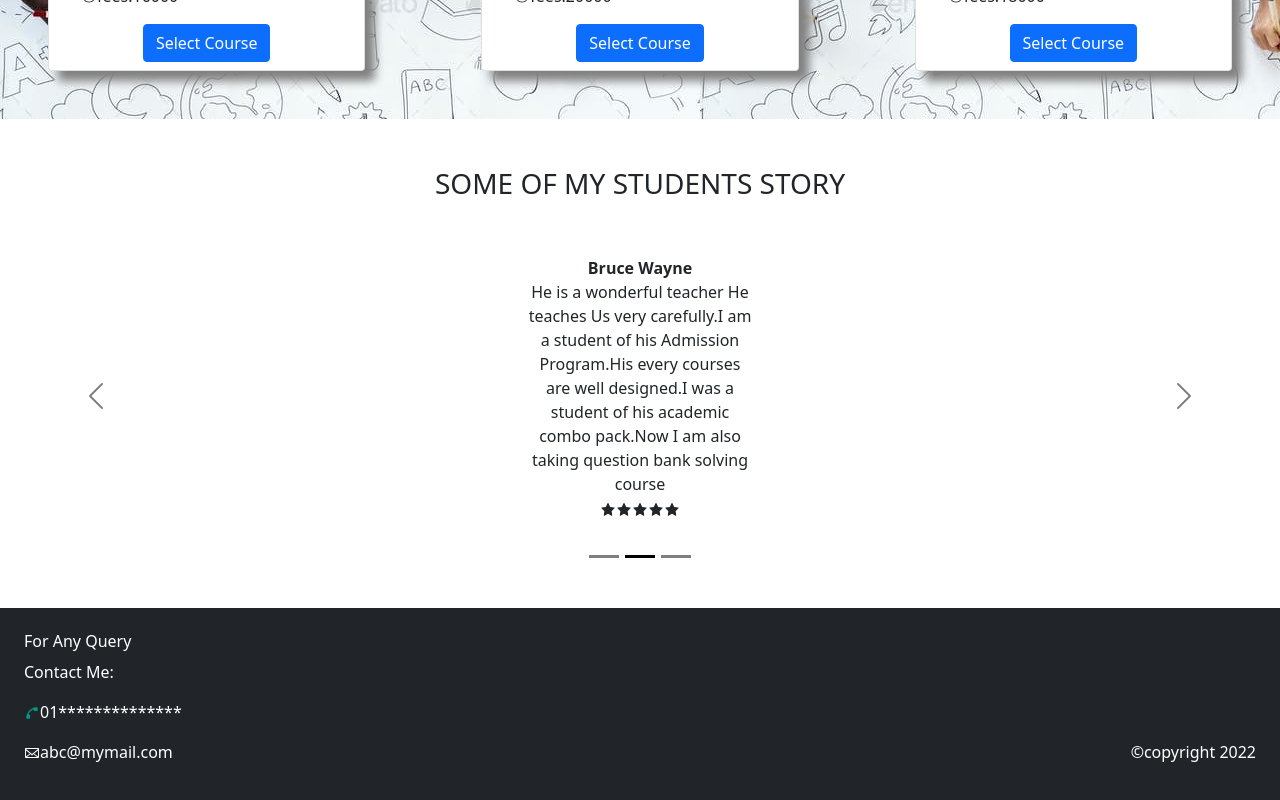
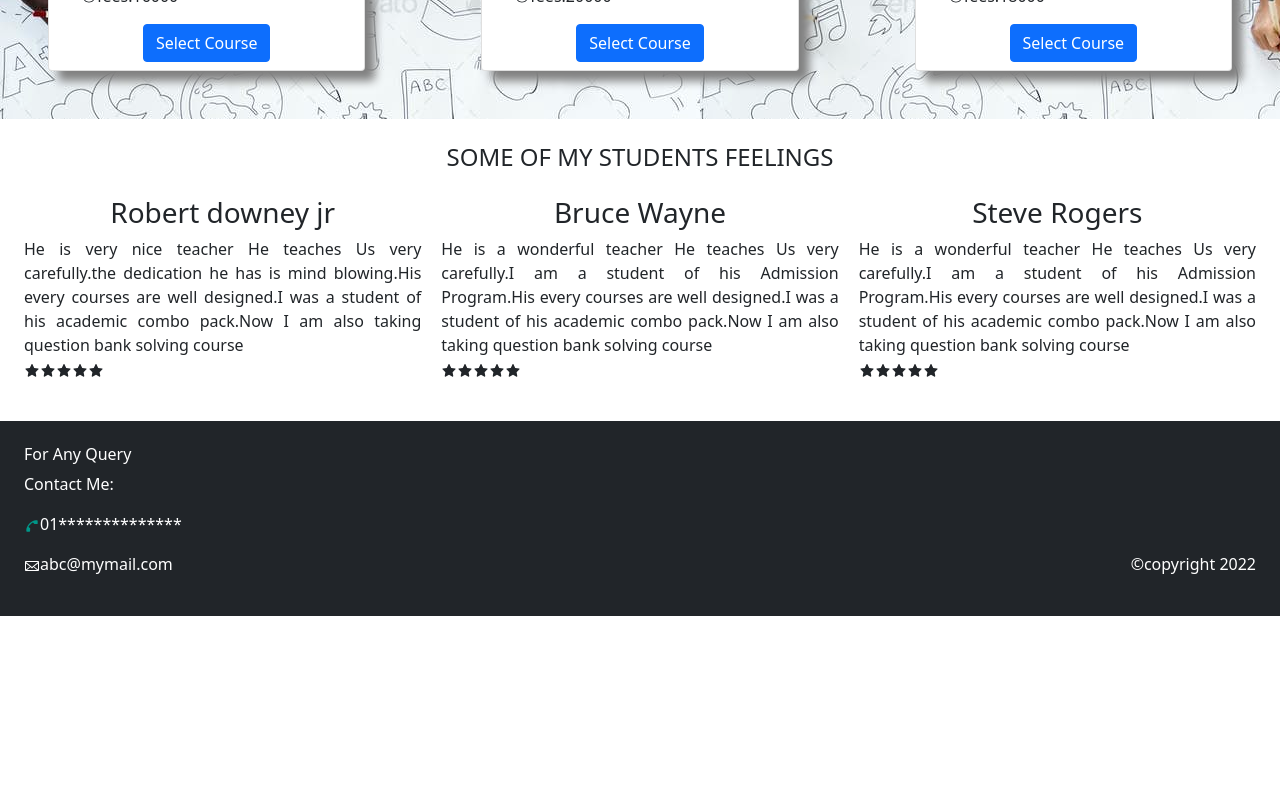
Before and after one commit to Md-Shahriar-Islam/LearnZone, a React (Create React App) app: page / in a window 1280 px wide. Shown: the part 1587-2387 px from the top of the page. After the commit the page ends 2203 px from the top, so only its background shows below. Built offline with nearby package versions, Linux system fonts and the light colour scheme; no server answers; a web font is replaced by a local one.

Commit message:
reviews section added

```diff
--- a/src/Components/Home/Reviews/Reviews.js
+++ b/src/Components/Home/Reviews/Reviews.js
@@ -1,48 +1,49 @@
 import React from 'react';
 import { Carousel } from 'react-bootstrap';
 import { AiFillStar } from 'react-icons/ai';
+import review from "../../../images/banner/review.jpg"
 
 const Reviews = () => {
     return (
-        <div className="background">
-            <h3 className="text-center mb-2 mt-5">SOME OF MY STUDENTS STORY</h3>
-            <Carousel variant="dark">
-                <Carousel.Item>
+        <div className="mx-4">
+            <h4 className="text-center m-4">SOME OF MY STUDENTS FEELINGS</h4>
+            <div className='card-holder' >
 
-                    <p className="d-block mx-auto w-25  text-center p-5">
-                        <strong className="p-2" >Robert downey jr</strong><br></br>
-                        He is very nice teacher He teaches Us very carefully.the dedication he has is mind blowing.His every courses are well designed.I was a student of his academic combo pack.Now I am also taking question bank solving course<br></br>
-                        <AiFillStar />
-                        <AiFillStar />
-                        <AiFillStar />
-                        <AiFillStar />
-                        <AiFillStar />
-                    </p>
-                </Carousel.Item>
-                <Carousel.Item>
-                    <p className="d-block mx-auto w-25  text-center p-5">
-                        <strong className="p-2" >Bruce Wayne</strong><br></br>
-                        He is a wonderful teacher He teaches Us very carefully.I am a student of his Admission Program.His every courses are well designed.I was a student of his academic combo pack.Now I am also taking question bank solving course<br></br>
-                        <AiFillStar />
-                        <AiFillStar />
-                        <AiFillStar />
-                        <AiFillStar />
-                        <AiFillStar />
-                    </p>
-                </Carousel.Item>
-                <Carousel.Item>
-                    <p className="d-block mx-auto w-25  text-center p-5">
-                        <strong className="p-2" >Steve Rogers</strong><br></br>
-                        He is a wonderful teacher He teaches Us very carefully.I am a student of his Admission Program.His every courses are well designed.I was a student of his academic combo pack.Now I am also taking question bank solving course<br></br>
+                <div>
+                    <h3 class="text-center">Robert downey jr</h3>
+                    <p style={{ textAlign: 'justify' }}>He is very nice teacher He teaches Us very carefully.the dedication he has is mind blowing.His every courses are well designed.I was a student of his academic combo pack.Now I am also taking question bank solving course<br></br>
                         <AiFillStar />
                         <AiFillStar />
                         <AiFillStar />
                         <AiFillStar />
                         <AiFillStar /></p>
-                </Carousel.Item>
-            </Carousel>
+                </div>
+                <div>
+                    <h3 className="text-center">Bruce Wayne</h3>
+                    <p style={{ textAlign: 'justify' }}>He is a wonderful teacher He teaches Us very carefully.I am a student of his Admission Program.His every courses are well designed.I was a student of his academic combo pack.Now I am also taking question bank solving course<br></br>
+                        <AiFillStar />
+                        <AiFillStar />
+                        <AiFillStar />
+                        <AiFillStar />
+                        <AiFillStar /></p>
+                </div>
+                <div>
+                    <h3 className="text-center">Steve Rogers
+                    </h3>
+                    <p style={{ textAlign: 'justify' }}> He is a wonderful teacher He teaches Us very carefully.I am a student of his Admission Program.His every courses are well designed.I was a student of his academic combo pack.Now I am also taking question bank solving course<br></br>
+                        <AiFillStar />
+                        <AiFillStar />
+                        <AiFillStar />
+                        <AiFillStar />
+                        <AiFillStar /></p>
+                </div>
+
+
+
+            </div>
 
         </div>
+
     );
 };
 
```
Also changed, not shown: src/images/banner/review.jpg (added).
